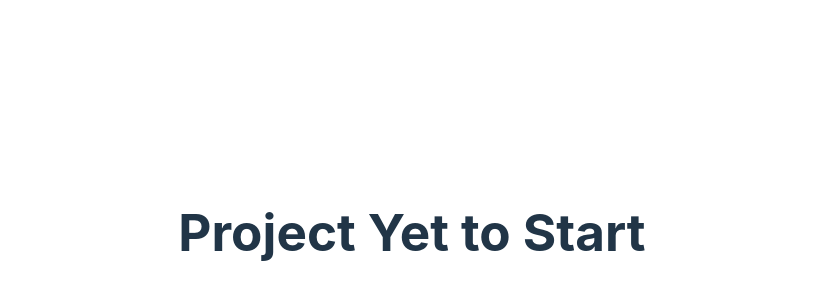
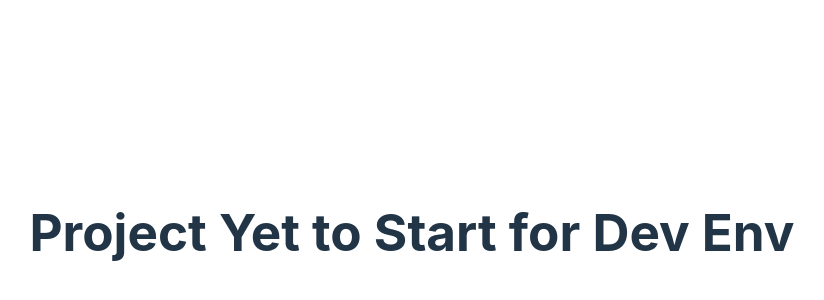
Before and after one commit to vaishnavansakthi/webshinelearning-app-frontend, a React (Vite) app: page / in a window 1280 px wide. Shown: the part 168-468 px from the top of the page, without its empty margins (228-1052 px from the left). Built offline with nearby package versions, Linux system fonts and the light colour scheme.

Commit message:
deployment test

```diff
--- a/src/App.tsx
+++ b/src/App.tsx
@@ -3,7 +3,7 @@ import "./App.css";
 function App() {
   return (
     <>
-      <h1>Project Yet to Start</h1>
+      <h1>Project Yet to Start for Dev Env</h1>
     </>
   );
 }
```
Also changed, not shown: vercel.json.
